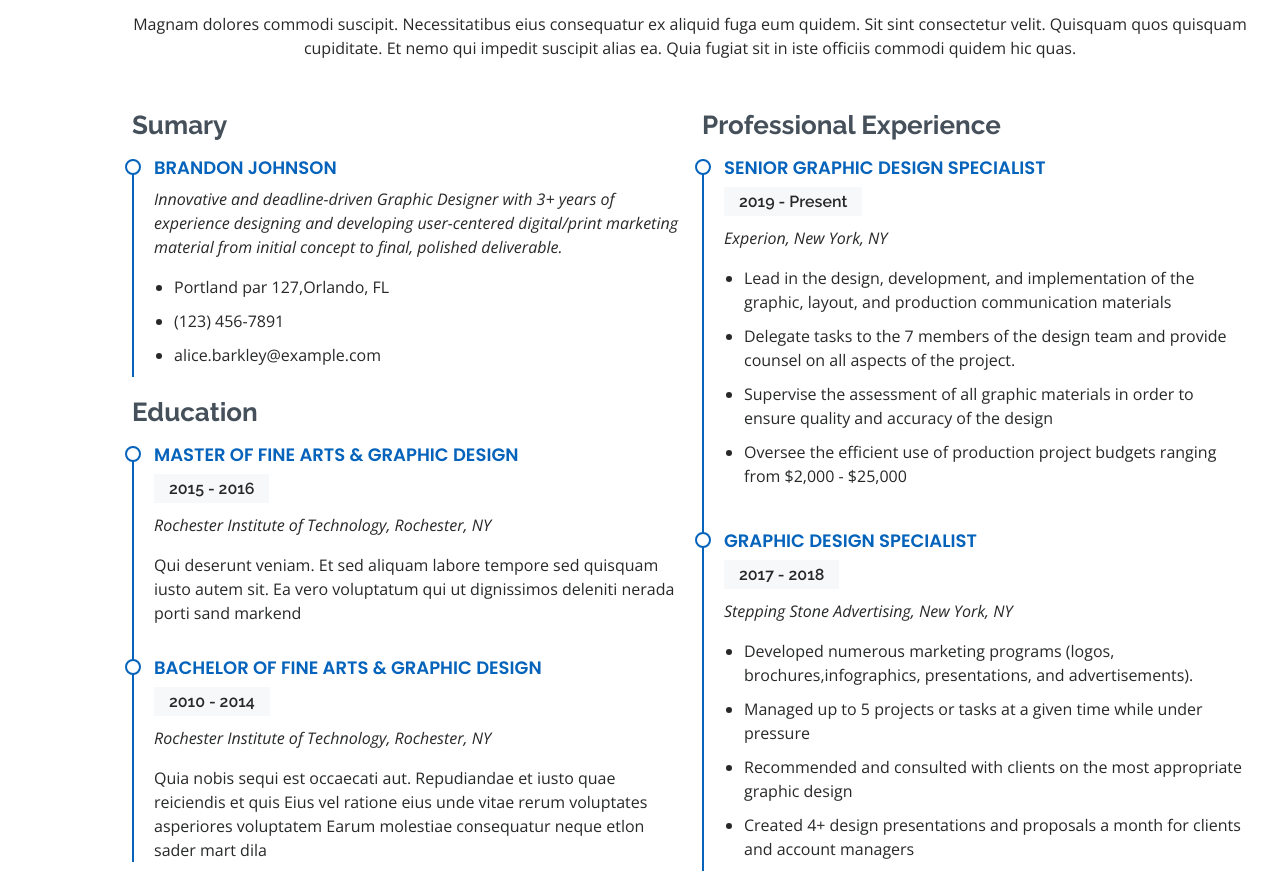
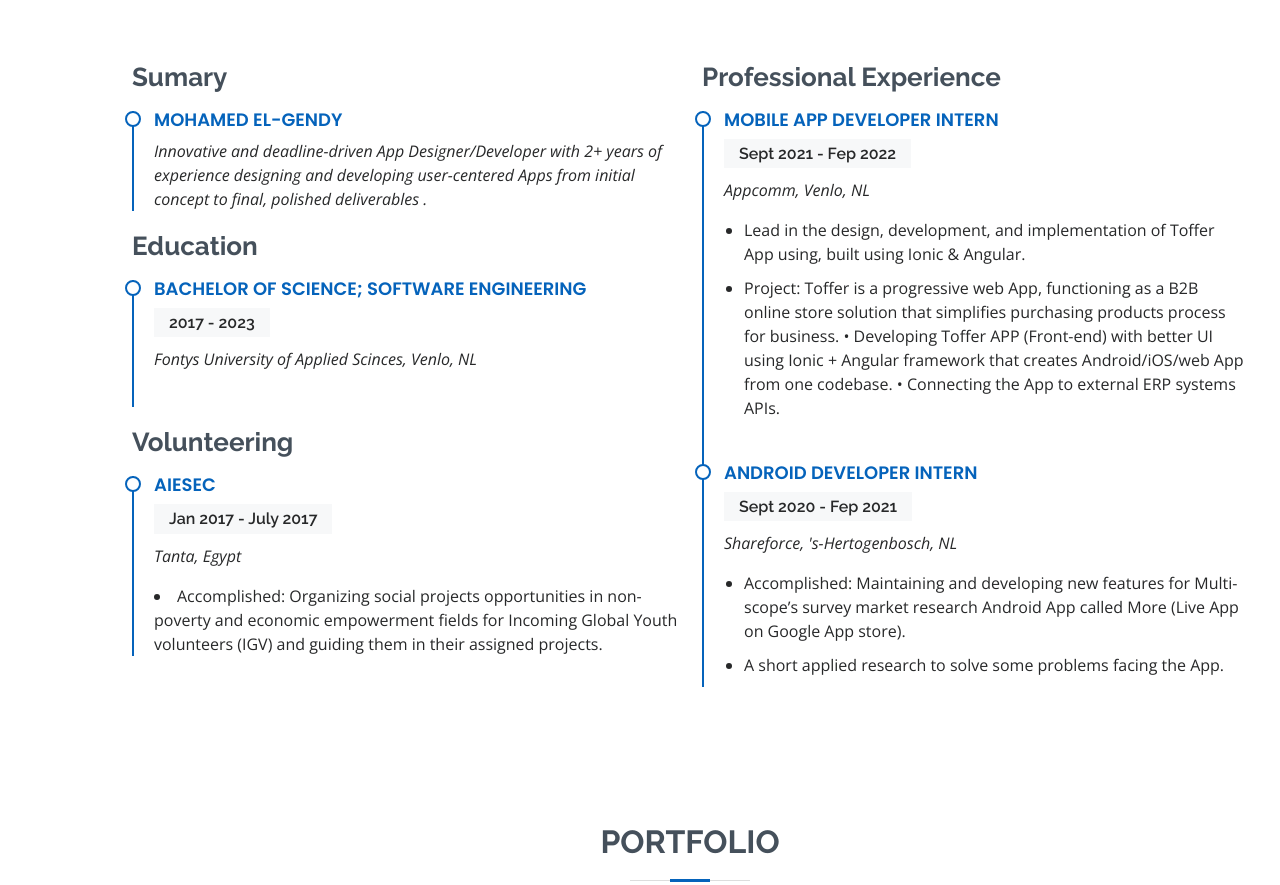
Before and after one commit to elgendy1996/myPortfolio, a plain HTML site: page index.html in a window 1280 px wide. Shown: the part 2380-3265 px from the top of the page. Drawn offline with nearby package versions, Linux system fonts and the light colour scheme.

Commit message:
Update index.html

```diff
--- a/index.html
+++ b/index.html
@@ -139,18 +139,18 @@ Z<!DOCTYPE html>
             </div>
           </div>
 
-          <!-- <div class="col-lg-3 col-md-6 mt-5 mt-lg-0">
+          <div class="col-lg-3 col-md-6 mt-5 mt-lg-0">
             <div class="count-box">
               <i class="bi bi-headset"></i>
-              <span data-purecounter-start="0" data-purecounter-end="1463" data-purecounter-duration="1" class="purecounter"></span>
+                <span data-purecounter-start="0" data-purecounter-end="24" data-purecounter-duration="1" class="purecounter"></span>
               <p>Hours Of Support</p>
             </div>
-          </div> -->
+          </div>
 
           <div class="col-lg-3 col-md-6 mt-5 mt-lg-0">
             <div class="count-box">
               <i class="bi bi-award"></i>
-              <span data-purecounter-start="0" data-purecounter-end="25" data-purecounter-duration="1" class="purecounter"></span>
+              <span data-purecounter-start="0" data-purecounter-end="4" data-purecounter-duration="1" class="purecounter"></span>
               <p>Certificates</p>
             </div>
           </div>
@@ -232,58 +232,73 @@ Z<!DOCTYPE html>
 
         <div class="section-title">
           <h2>Resume</h2>
-          <p>Magnam dolores commodi suscipit. Necessitatibus eius consequatur ex aliquid fuga eum quidem. Sit sint consectetur velit. Quisquam quos quisquam cupiditate. Et nemo qui impedit suscipit alias ea. Quia fugiat sit in iste officiis commodi quidem hic quas.</p>
+          <!-- <p>Magnam dolores commodi suscipit. Necessitatibus eius consequatur ex aliquid fuga eum quidem. Sit sint consectetur velit. Quisquam quos quisquam cupiditate. Et nemo qui impedit suscipit alias ea. Quia fugiat sit in iste officiis commodi quidem hic quas.</p> -->
         </div>
 
         <div class="row">
           <div class="col-lg-6">
             <h3 class="resume-title">Sumary</h3>
             <div class="resume-item pb-0">
-              <h4>Brandon Johnson</h4>
-              <p><em>Innovative and deadline-driven Graphic Designer with 3+ years of experience designing and developing user-centered digital/print marketing material from initial concept to final, polished deliverable.</em></p>
-              <ul>
+              <h4>Mohamed El-Gendy</h4>
+              <p><em>Innovative and deadline-driven App Designer/Developer with 2+ years of experience designing and developing user-centered Apps from initial concept to final, polished deliverables .</em></p>
+              <!-- <ul>
                 <li>Portland par 127,Orlando, FL</li>
                 <li>(123) 456-7891</li>
                 <li>alice.barkley@example.com</li>
-              </ul>
+              </ul> -->
             </div>
 
             <h3 class="resume-title">Education</h3>
             <div class="resume-item">
-              <h4>Master of Fine Arts &amp; Graphic Design</h4>
-              <h5>2015 - 2016</h5>
-              <p><em>Rochester Institute of Technology, Rochester, NY</em></p>
-              <p>Qui deserunt veniam. Et sed aliquam labore tempore sed quisquam iusto autem sit. Ea vero voluptatum qui ut dignissimos deleniti nerada porti sand markend</p>
+              <h4>Bachelor of Science; Software Engineering</h4>
+              <h5>2017 - 2023</h5>
+              <p><em>Fontys University of Applied Scinces, Venlo, NL</em></p>
+              <!-- <p>Qui deserunt veniam. Et sed aliquam labore tempore sed quisquam iusto autem sit. Ea vero voluptatum qui ut dignissimos deleniti nerada porti sand markend</p> -->
             </div>
-            <div class="resume-item">
+            <!-- <div class="resume-item">
               <h4>Bachelor of Fine Arts &amp; Graphic Design</h4>
               <h5>2010 - 2014</h5>
               <p><em>Rochester Institute of Technology, Rochester, NY</em></p>
               <p>Quia nobis sequi est occaecati aut. Repudiandae et iusto quae reiciendis et quis Eius vel ratione eius unde vitae rerum voluptates asperiores voluptatem Earum molestiae consequatur neque etlon sader mart dila</p>
+            </div> -->
+
+            <h3 class="resume-title">Volunteering</h3>
+            <div class="resume-item">
+              <h4>AIESEC</h4>
+              <h5>Jan 2017 - July 2017</h5>
+              <p><em>Tanta, Egypt</em></p>
+            <li>
+Accomplished: Organizing social projects opportunities in non-poverty and economic empowerment fields for Incoming Global Youth volunteers (IGV) and guiding them in their assigned projects.
+</li>
+
             </div>
+
+
           </div>
           <div class="col-lg-6">
             <h3 class="resume-title">Professional Experience</h3>
             <div class="resume-item">
-              <h4>Senior graphic design specialist</h4>
-              <h5>2019 - Present</h5>
-              <p><em>Experion, New York, NY </em></p>
+              <h4>Mobile App Developer intern</h4>
+              <h5>Sept 2021 - Fep 2022</h5>
+              <p><em>Appcomm, Venlo, NL </em></p>
               <ul>
-                <li>Lead in the design, development, and implementation of the graphic, layout, and production communication materials</li>
-                <li>Delegate tasks to the 7 members of the design team and provide counsel on all aspects of the project. </li>
-                <li>Supervise the assessment of all graphic materials in order to ensure quality and accuracy of the design</li>
-                <li>Oversee the efficient use of production project budgets ranging from $2,000 - $25,000</li>
+                <li>Lead in the design, development, and implementation of Toffer App using, built using Ionic & Angular.
+                  <li>    Project: Toffer is a progressive web App, functioning as a B2B online store solution that simplifies purchasing products process for business.
+• Developing Toffer APP (Front-end) with better UI using Ionic + Angular framework that creates Android/iOS/web App from one codebase.
+• Connecting the App to external ERP systems APIs.</li>
+
+                </li>
               </ul>
             </div>
             <div class="resume-item">
-              <h4>Graphic design specialist</h4>
-              <h5>2017 - 2018</h5>
-              <p><em>Stepping Stone Advertising, New York, NY</em></p>
+              <h4>Android developer intern</h4>
+              <h5>Sept 2020 - Fep 2021</h5>
+              <p><em>Shareforce, 's-Hertogenbosch, NL</em></p>
               <ul>
-                <li>Developed numerous marketing programs (logos, brochures,infographics, presentations, and advertisements).</li>
-                <li>Managed up to 5 projects or tasks at a given time while under pressure</li>
-                <li>Recommended and consulted with clients on the most appropriate graphic design</li>
-                <li>Created 4+ design presentations and proposals a month for clients and account managers</li>
+                <li>Accomplished:
+Maintaining and developing new features for Multi-
+scope’s survey market research Android App called More (Live App on Google App store).</li>
+                <li>A short applied research to solve some problems facing the App.</li>
               </ul>
             </div>
           </div>
@@ -298,7 +313,7 @@ Z<!DOCTYPE html>
 
         <div class="section-title">
           <h2>Portfolio</h2>
-          <p>Magnam dolores commodi suscipit. Necessitatibus eius consequatur ex aliquid fuga eum quidem. Sit sint consectetur velit. Quisquam quos quisquam cupiditate. Et nemo qui impedit suscipit alias ea. Quia fugiat sit in iste officiis commodi quidem hic quas.</p>
+          <!-- <p>Magnam dolores commodi suscipit. Necessitatibus eius consequatur ex aliquid fuga eum quidem. Sit sint consectetur velit. Quisquam quos quisquam cupiditate. Et nemo qui impedit suscipit alias ea. Quia fugiat sit in iste officiis commodi quidem hic quas.</p> -->
         </div>
 
         <div class="row">
```
